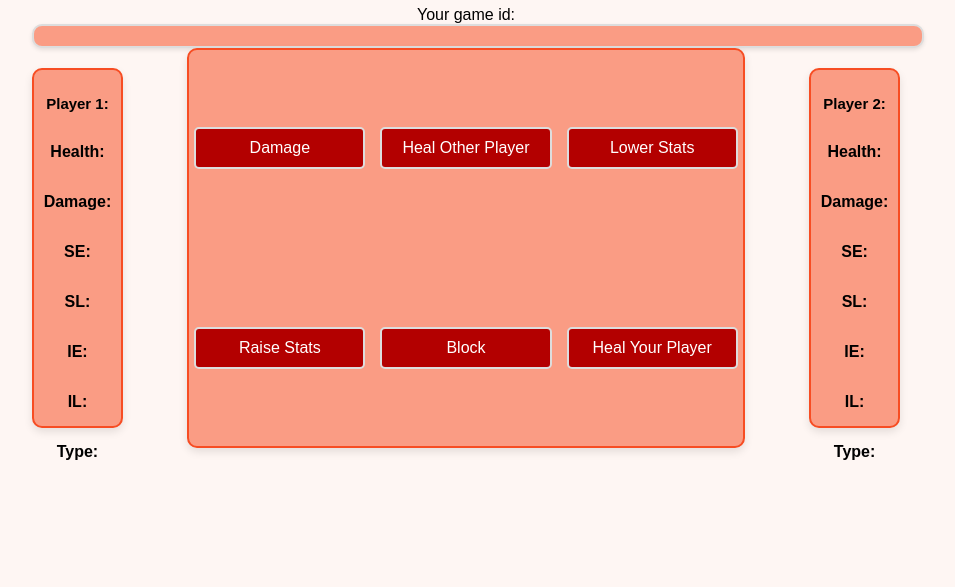
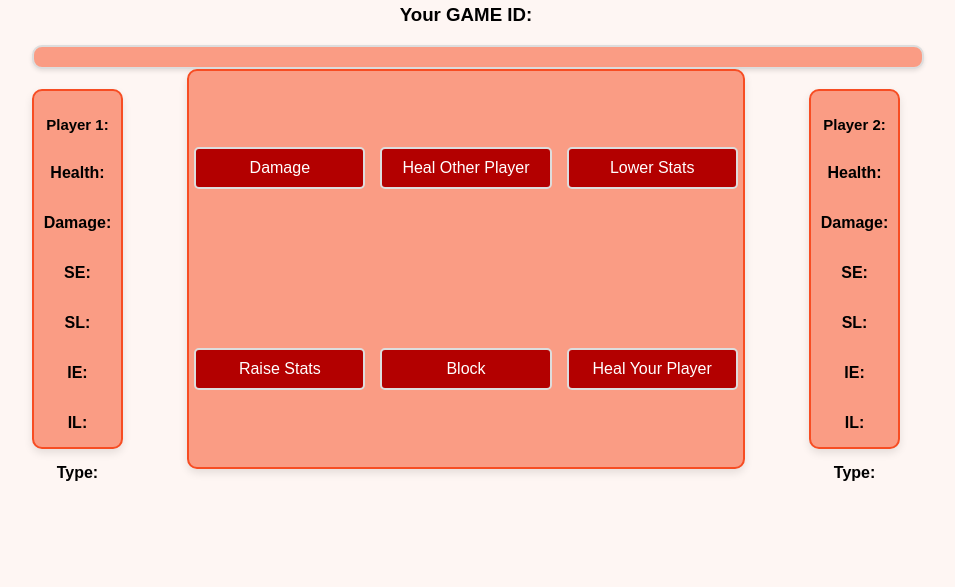
Before and after one commit to dshah130/sonder, a website built with webpack: page public/game/index.html in a window 1280 px wide. Shown: the part 213-800 px from the top of the page, without its empty margins (174-1129 px from the left). Built offline with nearby package versions, Linux system fonts and the light colour scheme; some packages are replaced by stand-ins of ours.

Commit message:
small ui fixes

```diff
--- a/public/game/index.css
+++ b/public/game/index.css
@@ -21,6 +21,12 @@ body {
     justify-content: center;
     align-items: center;
     flex-direction: column;
+}
+
+#gameidDisplay{
+    display: flex;
+    flex-direction: row;
+    align-items: center;
 }
 
 #canvas {
--- a/public/game/index.html
+++ b/public/game/index.html
@@ -12,7 +12,7 @@
     <div id="game">
         <div id="gameTitle">
             <div><h1>WELCOME TO A GAME OF SONDER </h1></div>
-            <div>Your game id: <span id="GameUID"></span></div>
+            <div id="gameidDisplay"><h3>Your GAME ID: </h3><span id="GameUID"></span></div>
         </div>
         <div id="canvas">
         </div>
--- a/src/client/game.ts
+++ b/src/client/game.ts
@@ -384,7 +384,7 @@ class MyScene extends Phaser.Scene {
                     duration: 1000,
                     ease: 'Linear',
                     repeat: 0,
-                    delay: 2000, // Delay before starting the fade-out animation
+                    delay: 5000, // Delay before starting the fade-out animation
                     onComplete: () => {
                         // Optionally, you can restart the scene or do other actions here
                     }
@@ -677,6 +677,9 @@ function syncGameAction(game: Phaser.Game, gameParams:gameParams, syncGameAction
             //addToActionList(gameParams,syncGameAction)
             changeGameTurn(gameParams.targetPlayerUID,gameParams.currentPlayerUID,gameParams.gameUID);
         }
+        else{
+            console.log("=====================\nIt is not your turn")
+        }
     });
 }
 
```
